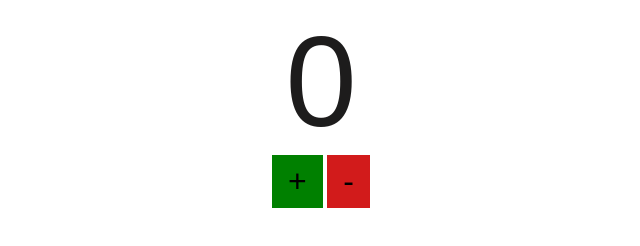
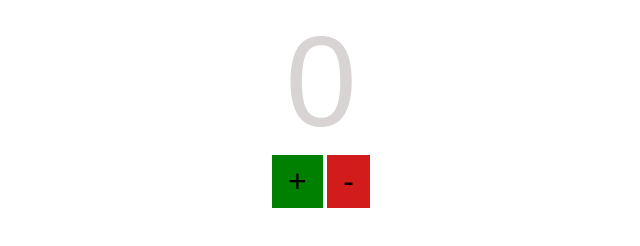
Before and after one commit to Telemocus/Practice_Projects, a plain HTML site: page 3.Counter/index.html in a window 1280 px wide. Shown: the whole page, without its empty margins (319-959 px from the left). Drawn offline with Linux system fonts and the light colour scheme.

Commit message:
added color to the body using js

```diff
--- a/3.Counter/counter.css
+++ b/3.Counter/counter.css
@@ -11,7 +11,7 @@ body {
 #counterDisplay{
      font-size: 8rem;
      text-align: center;
-     color: rgb(29, 28, 28);
+     color: rgb(217, 212, 212);
 }
 
 #counter button{
--- a/3.Counter/counter.js
+++ b/3.Counter/counter.js
@@ -1,29 +1,31 @@
 const increaseBtn = document.getElementById("increase-control");
 const decreaseBtn = document.getElementById("decrease-control");
 const counterDisplayElement = document.getElementById("counterDisplay");
+
 
 let total = 0;
 
 const limit = 20;
 
-const updateCounterDisplay = ()=>{
-     if(total > limit){
+const updateCounterDisplay = () => {
+  if (total > limit) {
     total = limit;
   }
-     if (total < 0 ) {
+  if (total < 0) {
     total = 0;
   }
   counterDisplayElement.textContent = total;
-}
 
+  document.body.style.setProperty('background-color',`rgb(${(total / limit) * 255 } , 64 , 0 )`)
+};
 
-increaseBtn.addEventListener('click', ()=>{
+increaseBtn.addEventListener("click", () => {
   total += 1;
   updateCounterDisplay();
-})
+});
 
-decreaseBtn.addEventListener('click',()=>{
-     total -= 1 ;
+decreaseBtn.addEventListener("click", () => {
+  total -= 1;
 
   updateCounterDisplay();
-})
+});
```
Lines whose indentation alone changed are shown as unchanged.
